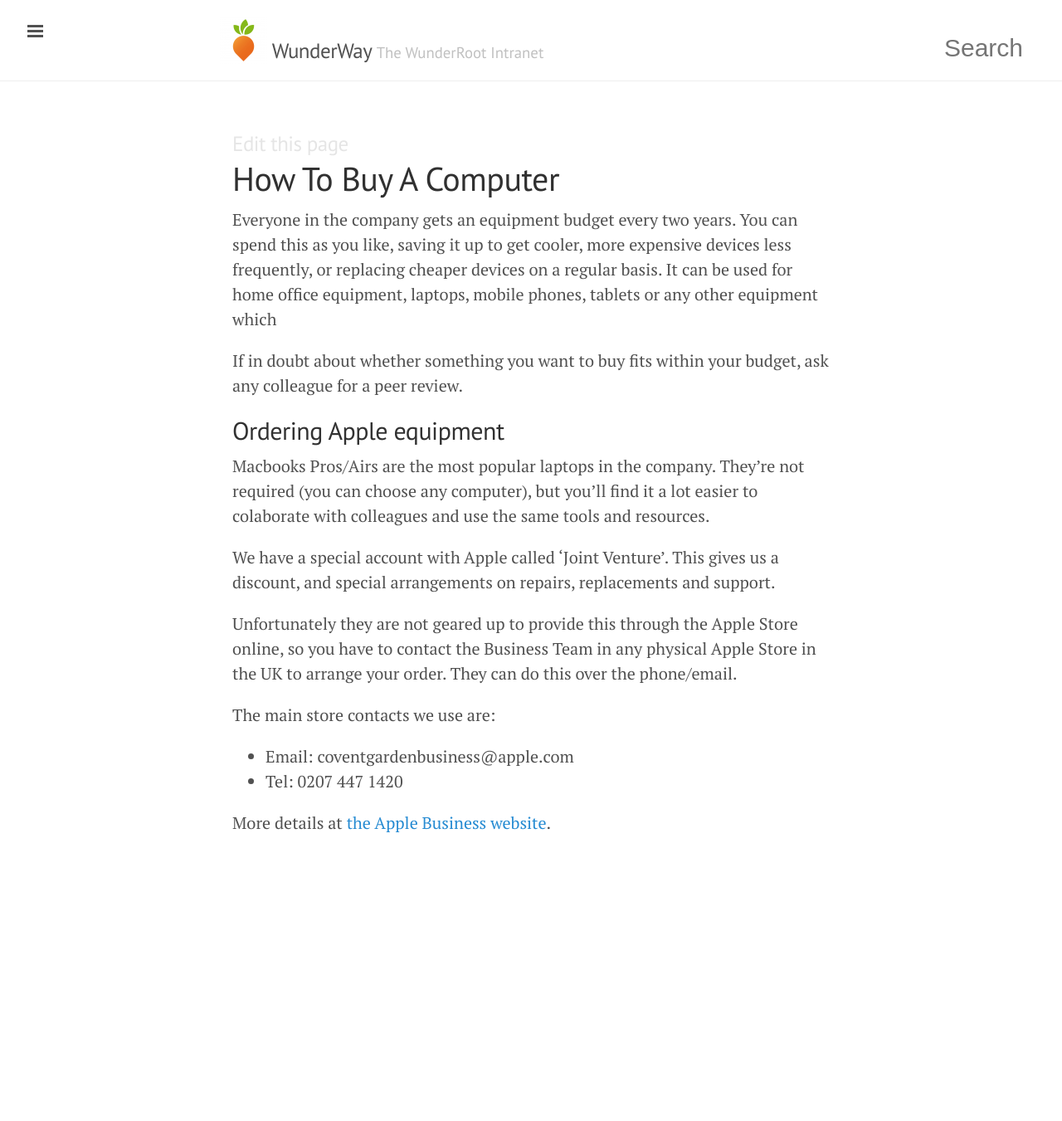
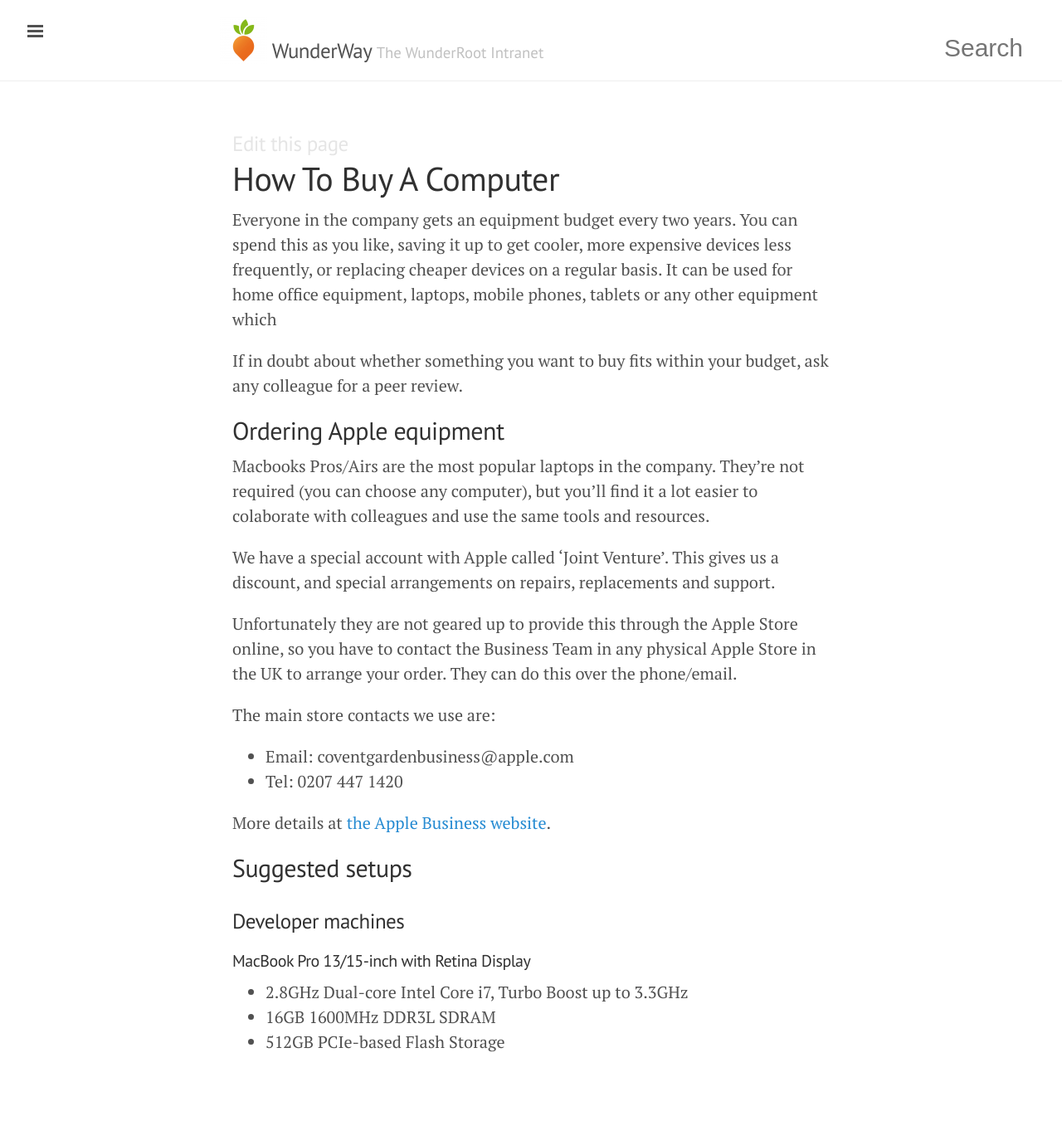
Before and after one commit to tormi/WunderWay, a Jekyll site: the page built from how/how-buy-computer.md, in a window 1280 px wide. Shown: the whole page at 83% size. Built offline with Jekyll 4.4.1, drawn with Linux system fonts in a browser that asks for light colours; nearby versions of some CDN libraries; Markdown is read by kramdown in place of the engine named in the settings; before the commit the page ends 1087 px from its top, so only the background shows below that.

Commit message:
Added my dev machine setup to the suggested machine setups

```diff
--- a/how/how-buy-computer.md
+++ b/how/how-buy-computer.md
@@ -25,3 +25,13 @@
 - Tel: 0207 447 1420
 
 More details at [the Apple Business website](https://www.apple.com/uk/retail/business/).
+
+## Suggested setups
+
+### Developer machines
+
+#### MacBook Pro 13/15-inch with Retina Display
+
+* 2.8GHz Dual-core Intel Core i7, Turbo Boost up to 3.3GHz
+* 16GB 1600MHz DDR3L SDRAM
+* 512GB PCIe-based Flash Storage
```
